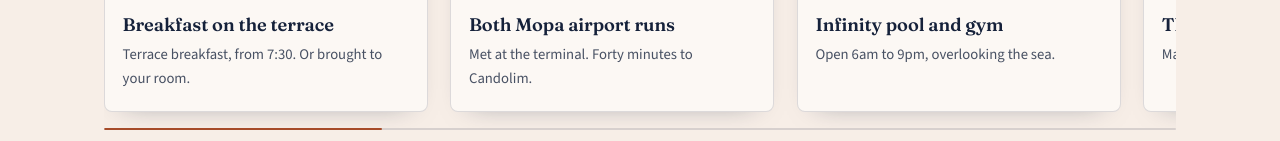
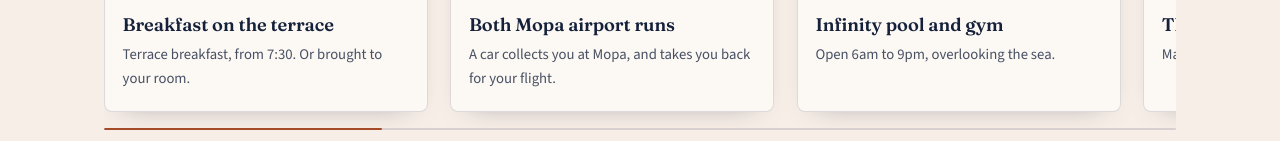
Before and after one commit to yadhunandhitha08-ui/zo-goa-reservation, a plain HTML site: page index.html in a window 1280 px wide. Shown: the part 4058-4199 px from the top of the page. Drawn offline with nearby package versions, Linux system fonts and the light colour scheme.

Commit message:
Make the transfer card describe the transfer
The line gave the travel time and where you are met, but never said a
car collects you and takes you back. It does now.

Co-Authored-By: Claude Opus 5 <noreply@anthropic.com>

```diff
--- a/index.html
+++ b/index.html
@@ -288,7 +288,7 @@
               </figure>
               <div class="amc__body">
                 <h3 class="amc__title">Both Mopa airport runs</h3>
-                <p class="amc__text">Met at the terminal. Forty minutes to Candolim.</p>
+                <p class="amc__text">A car collects you at Mopa, and takes you back for your flight.</p>
               </div>
             </li>
             <li class="amc" role="listitem">
```
